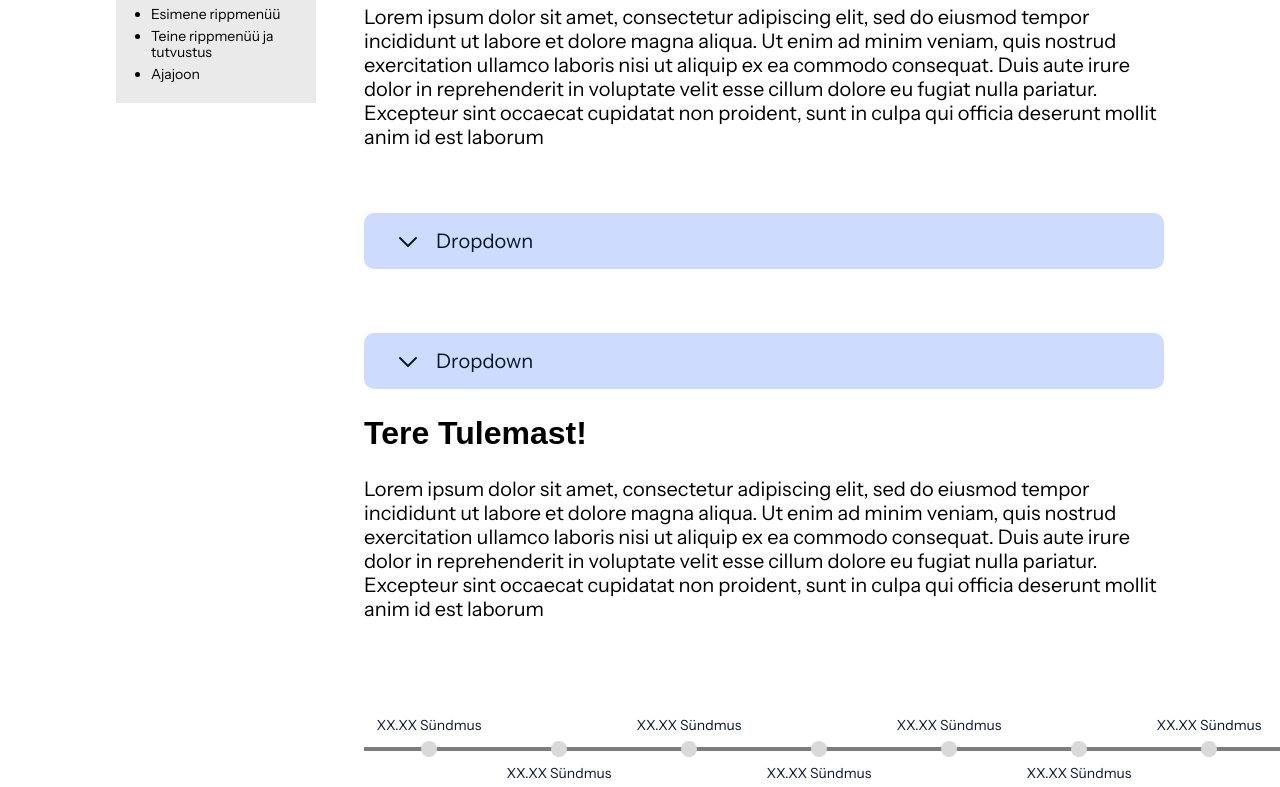
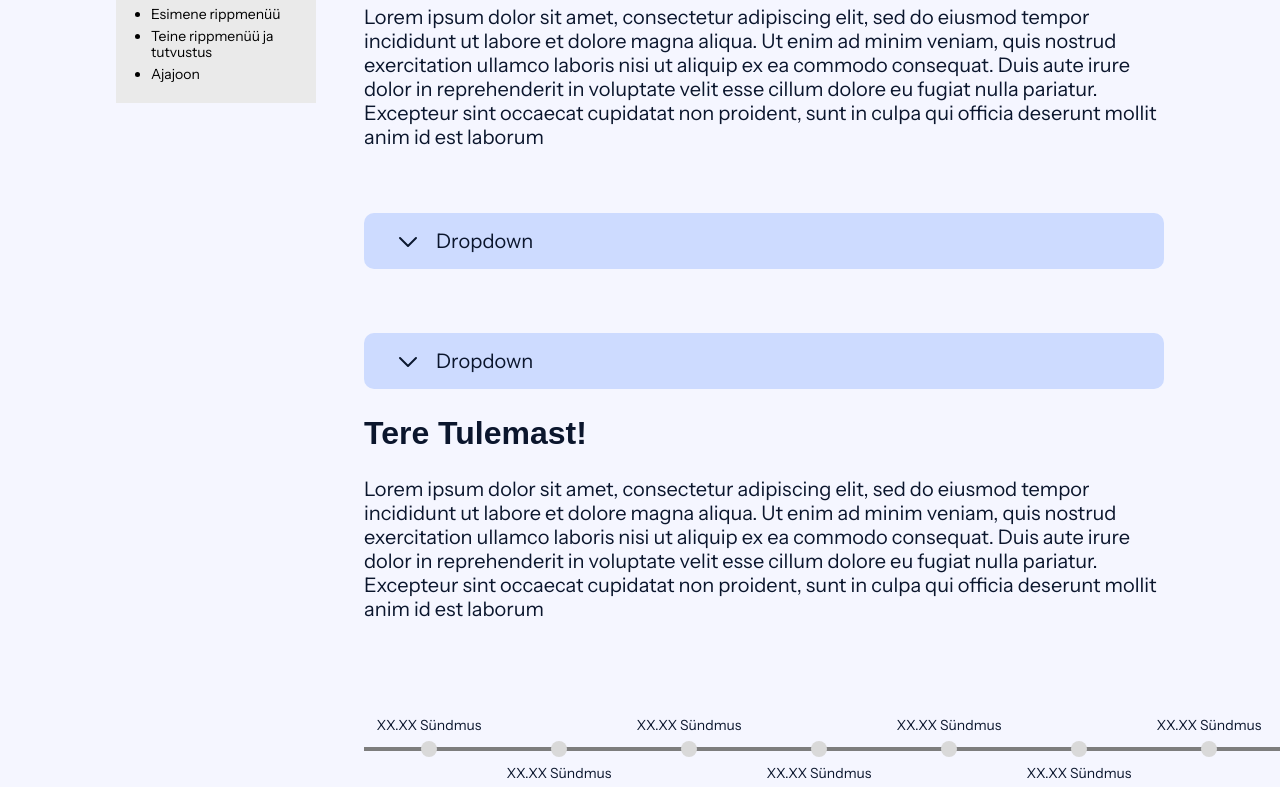
Before and after one commit to astapoogen/Veebileht, a plain HTML site: page index.html in a window 1280 px wide. Shown: the part 531-1318 px from the top of the page. Drawn offline with Linux system fonts and the light colour scheme; a web font is replaced by a local one.

Commit message:
font default värvid + lehe bg värv

```diff
--- a/styles.css
+++ b/styles.css
@@ -34,6 +34,7 @@ h1, .title {
     line-height: 56px;
     text-transform: capitalize;
     margin: 0;
+    color: var(--black)
 }
 
 h2, .subtitle {
@@ -42,6 +43,7 @@ h2, .subtitle {
     font-size: 24px;
     line-height: 40px;
     margin: 0;
+    color: var(--black)
 }
 
 .tutitle {
@@ -50,6 +52,7 @@ h2, .subtitle {
     font-size: 32px;
     line-height: 56px;
     margin: 0;
+    color: var(--black)
 }
 
 .tusubtitle {
@@ -58,6 +61,7 @@ h2, .subtitle {
     font-size: 24px;
     line-height: 40px;
     margin: 0;
+    color: var(--black)
 }
 
 p, .paragraph {
@@ -66,6 +70,7 @@ p, .paragraph {
     font-size: var(--paragraph-font-size);
     line-height: 24px;
     margin: 0;
+    color: var(--black)
 }
 
 .small {
@@ -79,6 +84,7 @@ p, .paragraph {
 body {
   margin: 0;
   overflow-x: hidden;
+  background-color: var(--bg);
 }
 
 /* hoiab sisukorda ja sisu */
```
